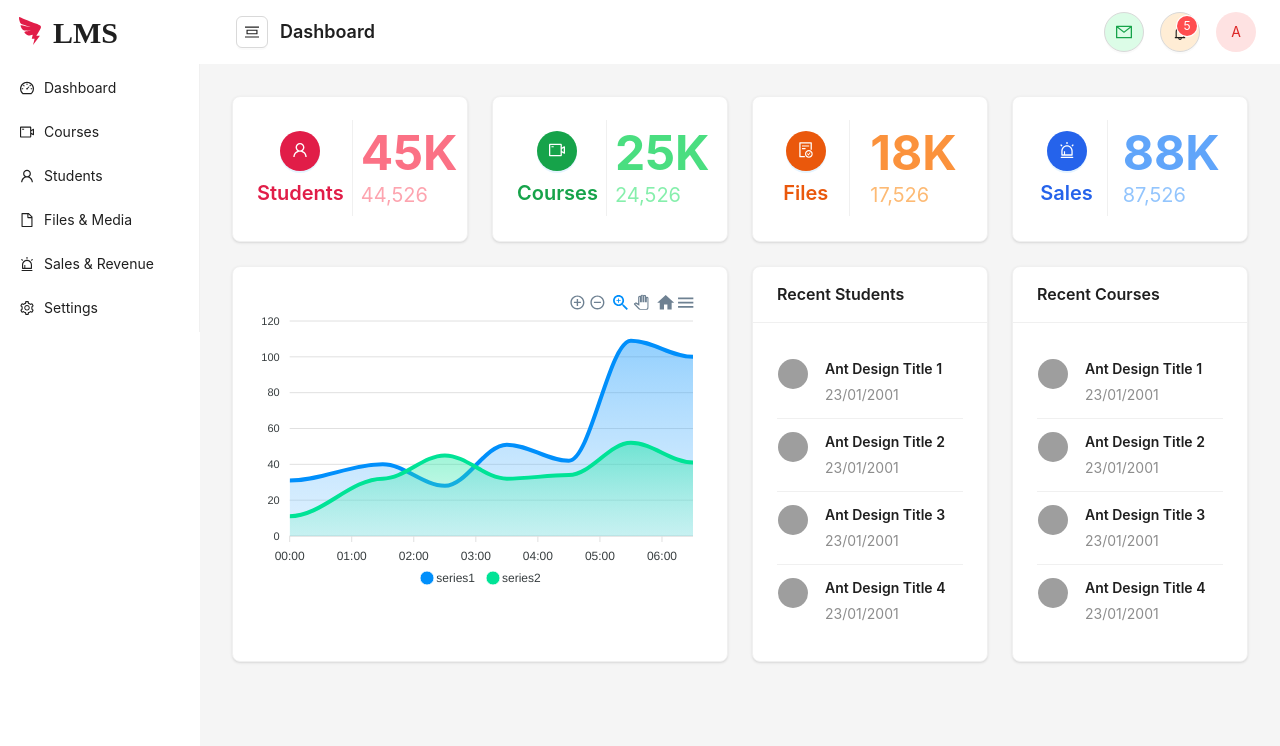
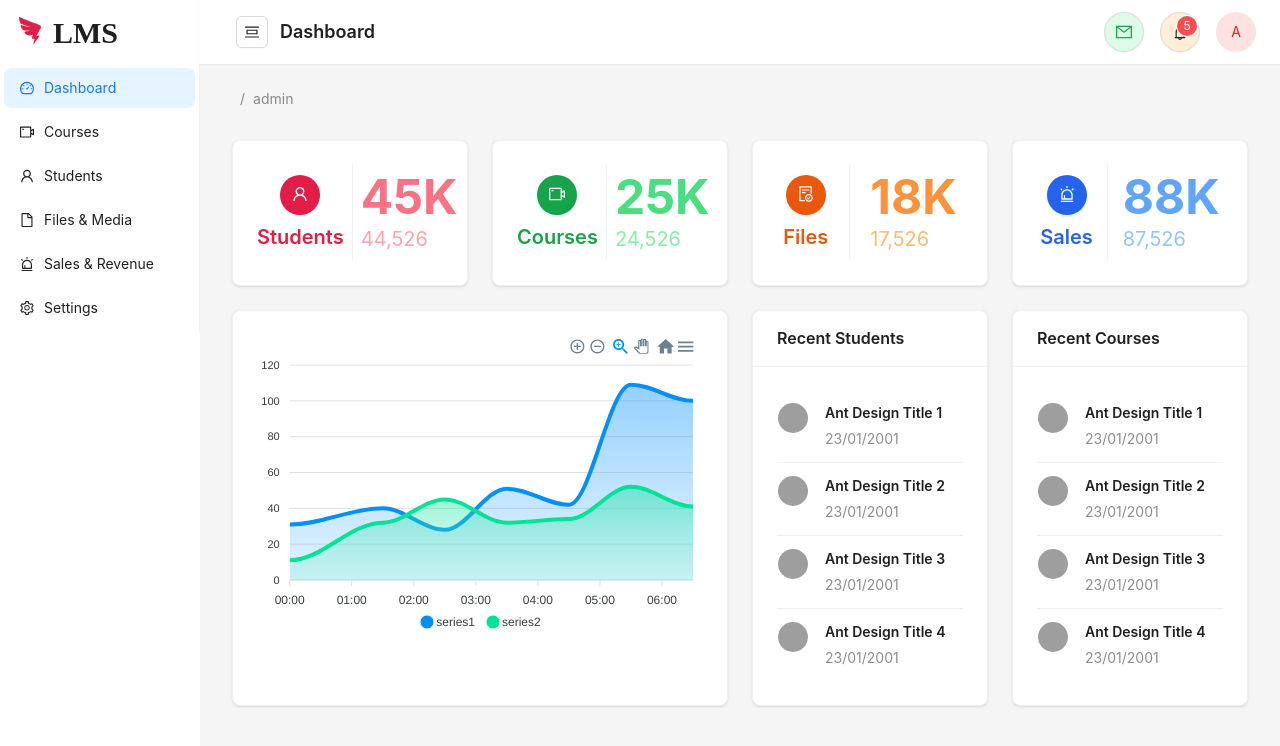
Before and after one commit to ansariabdulahad/LMS, a Next.js app in the folder front-end/: page /admin in a window 1280 px wide. Shown: the top 746 px of the page. Built offline with nearby package versions, Linux system fonts and the light colour scheme; grey boxes are pictures that could not be loaded.

Commit message:
sider header position sticky and breadcrumb route added in pages

```diff
--- a/front-end/app/not-found.js
+++ b/front-end/app/not-found.js
@@ -1,12 +1,17 @@
 'use client';
+
+import AdminLayout from "@/components/shared/admin-layout";
+
 const { Result } = require("antd");
 
 const NotFound = () => (
-    <Result
-        status={'404'}
-        title={'404 | Not found'}
-        subTitle={'Sorry, the page you are trying to access is not available !'}
-    />
+    <AdminLayout title={'Settings'}>
+        <Result
+            status={'404'}
+            title={'404 | Not found'}
+            subTitle={'Sorry, the page you are trying to access is not available !'}
+        />
+    </AdminLayout>
 )
 
 export default NotFound;
--- a/front-end/components/shared/admin-layout/index.jsx
+++ b/front-end/components/shared/admin-layout/index.jsx
@@ -1,51 +1,64 @@
 'use client';
-import { Button, Layout, Menu, Spin } from 'antd';
+import { Breadcrumb, Button, Layout, Menu, Spin } from 'antd';
 import Link from 'next/link';
 import { useEffect, useState } from 'react';
 import { AlertOutlined, DashboardOutlined, FileOutlined, PicCenterOutlined, SettingOutlined, UserOutlined, VideoCameraOutlined } from '@ant-design/icons';
 import Logo from '../logo';
+import { usePathname } from 'next/navigation';
 
 const { Sider, Content, Header } = Layout;
 const { Item } = Menu;
 
 const AdminLayout = ({ children, title = null, toolbar = null }) => {
+    // hooks collection
+    const pathname = usePathname();
     // states variables collection
     const [open, setOpen] = useState(true);
     const [loading, setLoading] = useState(true);
+    const [margin, setMargin] = useState(null);
 
     // Menus data
     const menus = [
         {
-            'label': 'Dashboard',
-            'href': '/admin',
+            'label': <Link href={'/admin'}>{'Dashboard'}</Link>,
+            'key': '/admin',
             'icon': <DashboardOutlined />
         },
         {
-            'label': 'Courses',
-            'href': '/admin/courses',
+            'label': <Link href={'/admin/courses'}>{'Courses'}</Link>,
+            'key': '/admin/courses',
             'icon': <VideoCameraOutlined />
         },
         {
-            'label': 'Students',
-            'href': '/admin/students',
+            'label': <Link href={'/admin/students'}>{'Students'}</Link>,
+            'key': '/admin/students',
             'icon': <UserOutlined />
         },
         {
-            'label': 'Files & Media',
-            'href': '/admin/files',
+            'label': <Link href={'/admin/files'}>{'Files & Media'}</Link>,
+            'key': '/admin/files',
             'icon': <FileOutlined />
         },
         {
-            'label': 'Sales & Revenue',
-            'href': '/admin/sales',
+            'label': <Link href={'/admin/sales'}>{'Sales & Revenue'}</Link>,
+            'key': '/admin/sales',
             'icon': <AlertOutlined />
         },
         {
-            'label': 'Settings',
-            'href': '/admin/settings',
+            'label': <Link href={'/admin/settings'}>{'Settings'}</Link>,
+            'key': '/admin/settings',
             'icon': <SettingOutlined />
         }
     ];
+
+    // useEffect coding for header and sider controlling
+    useEffect(() => {
+        if (open) {
+            setMargin(200);
+        } else {
+            setMargin(78);
+        }
+    }, [open]);
 
     useEffect(() => {
         let releaseTimer = setTimeout(() => {
@@ -64,6 +77,21 @@ const AdminLayout = ({ children, title = null, toolbar = null }) => {
         </div>
     )
 
+    // breadItems function for route access
+    const breadItems = () => {
+        const items = pathname.split('/').map((item, index) => (
+            {
+                title:
+                    <Link href={
+                        pathname.split(`/${item}`)[0] + `/${item}`
+                    }>
+                        {item}
+                    </Link>
+            }
+        ));
+        return items;
+    }
+
     return (
         <Layout>
             <Sider
@@ -72,25 +100,38 @@ const AdminLayout = ({ children, title = null, toolbar = null }) => {
                 collapsed={!open}
                 collapsible
                 className='min-h-screen'
+                style={{
+                    overflow: 'auto',
+                    height: '100vh',
+                    position: 'fixed',
+                    top: 0,
+                    left: 0,
+                    bottom: 0
+                }}
             >
                 <div className='py-4'>
                     <Logo />
                 </div>
-                <Menu>
-                    {
-                        menus.map((item, index) => (
-                            <Item
-                                key={index}
-                                icon={item.icon}
-                            >
-                                <Link href={item.href}>{item.label}</Link>
-                            </Item>
-                        ))
-                    }
-                </Menu>
+                <Menu
+                    items={menus}
+                    selectedKeys={pathname}
+                />
             </Sider>
-            <Layout>
-                <Header className='px-6 bg-white flex justify-between items-center'>
+            <Layout
+                style={{
+                    marginLeft: margin,
+                    transition: '0.2s ease'
+                }}
+            >
+                <Header
+                    className='px-6 bg-white flex justify-between items-center shadow-sm'
+                    style={{
+                        position: 'sticky',
+                        top: 0,
+                        zIndex: 100,
+                        width: '100%',
+                    }}
+                >
                     <div className='flex items-center'>
                         <Button
                             onClick={() => setOpen(!open)}
@@ -108,7 +149,10 @@ const AdminLayout = ({ children, title = null, toolbar = null }) => {
                         {toolbar && toolbar}
                     </div>
                 </Header>
-                <Content className='p-8'>
+                <Content className='flex flex-col gap-y-6 py-6 px-8 min-h-screen'>
+                    <Breadcrumb
+                        items={breadItems()}
+                    />
                     {children}
                 </Content>
             </Layout>
```
Also changed, not shown: front-end/components/admin/students/index.jsx (+8 -0 lines).
